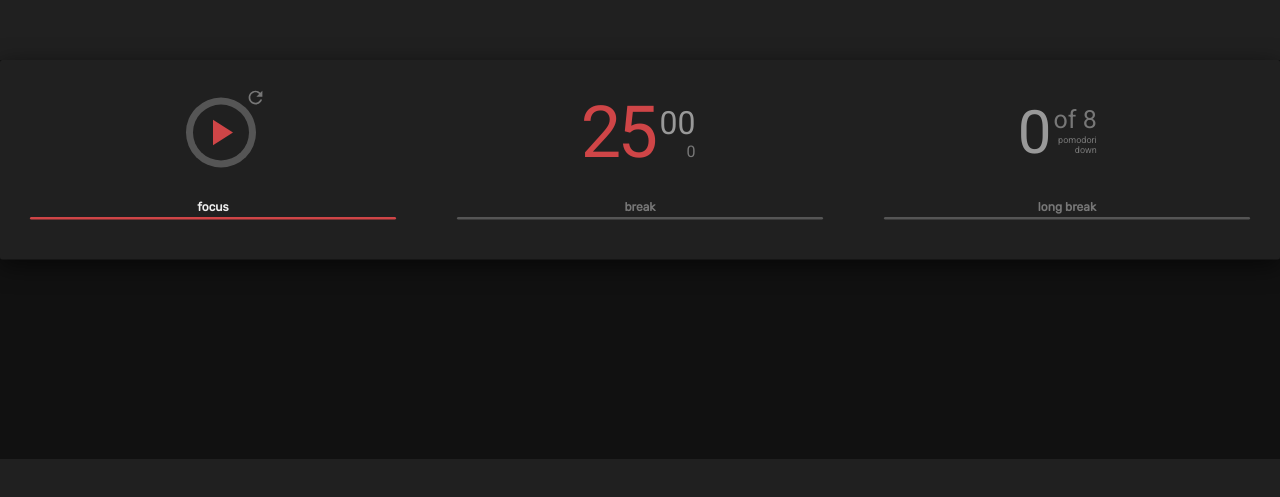
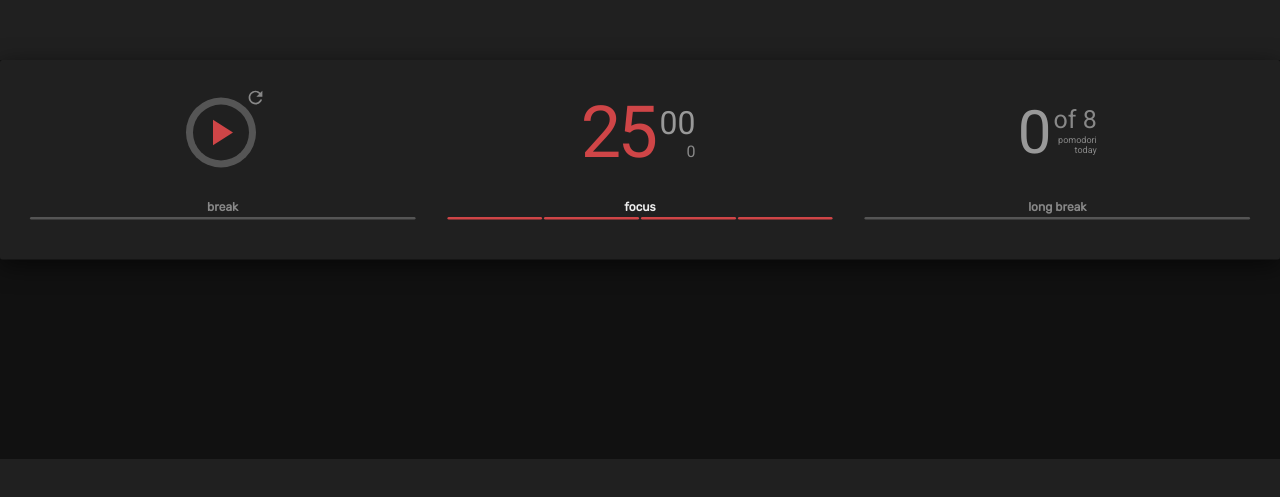
Before and after one commit to arielbk/pomodoro-desktop, a React (Vite) app: page / in a window 1280 px wide. Shown: the part 141-638 px from the top of the page. Built offline with nearby package versions, Linux system fonts and the light colour scheme; no server answers.

Commit message:
feat: display focus timers in current set

```diff
--- a/src/Pomodoro/Counters.tsx
+++ b/src/Pomodoro/Counters.tsx
@@ -13,7 +13,7 @@ export default function Counters() {
             <Goal>of {context.state.goal}</Goal>
             <Text>
               pomodori
-              <br /> down
+              <br /> today
             </Text>
           </Group>
         </span>
--- a/src/Pomodoro/Titles.tsx
+++ b/src/Pomodoro/Titles.tsx
@@ -1,37 +1,62 @@
-import React, { Fragment } from 'react';
+import React, { Fragment, useContext } from 'react';
 import styled from 'styled-components';
 import TimersContext, { TimerName } from './TimersContext';
+
+const FocusTitleContainer = styled.div`
+  width: 100%;
+  display: flex;
+  flex-direction: row;
+  gap: 4px;
+`;
+
+const FocusUnderline = () => {
+  const { state } = useContext(TimersContext);
+
+  return (
+    <FocusTitleContainer>
+      {Array.from({ length: state.pomodoroSet }).map((_, i) => (
+        <Underline
+          timer={state.activeTimer.name === 'focus' ? 'focus' : 'default'}
+          active={i + 1 > state.pomodoros % state.pomodoroSet}
+        />
+      ))}
+    </FocusTitleContainer>
+  );
+};
 
 const Titles = () => (
   <TimersContext.Consumer>
     {(context) => (
-      <Fragment>
-        <Container>
-          <Title active={context.state.activeTimer.name === 'focus'}>
-            focus
-          </Title>
+      <Container>
+        <section>
           <Title active={context.state.activeTimer.name === 'break'}>
             Break
           </Title>
-          <Title active={context.state.activeTimer.name === 'longBreak'}>
-            Long Break
-          </Title>
-        </Container>
-        <Container>
-          <Underline
-            timer="focus"
-            active={context.state.activeTimer.name === 'focus'}
-          />
           <Underline
             timer="break"
             active={context.state.activeTimer.name === 'break'}
           />
+        </section>
+        <section>
+          <Title active={context.state.activeTimer.name === 'focus'}>
+            focus
+          </Title>
+          <FocusUnderline />
+          {/* <Underline
+            timer="focus"
+            active={context.state.activeTimer.name === 'focus'}
+          /> */}
+        </section>
+        <section>
+          <Title active={context.state.activeTimer.name === 'longBreak'}>
+            Long Break
+          </Title>
           <Underline
             timer="longBreak"
             active={context.state.activeTimer.name === 'longBreak'}
           />
-        </Container>
-      </Fragment>
+        </section>
+      </Container>
     )}
   </TimersContext.Consumer>
 );
@@ -41,7 +66,16 @@ export default Titles;
 const Container = styled.div`
   display: flex;
   justify-content: space-between;
-  align-items: flex-start;
+  align-items: center;
+  gap: 4rem;
+
+  section {
+    flex: 1;
+    display: flex;
+    flex-direction: column;
+    justify-content: center;
+    align-items: center;
+  }
 `;
 
 const Title = styled.div<{ active: boolean }>`
@@ -50,7 +84,6 @@ const Title = styled.div<{ active: boolean }>`
   font-size: 1.5rem;
   font-weight: 700;
   display: inline-block;
-  width: 30%;
   height: 45px;
   text-align: center;
   padding: 0.4em;
@@ -58,11 +91,15 @@ const Title = styled.div<{ active: boolean }>`
   color: var(${(props) => (props.active ? '--light' : '--med')}grey);
 `;
 
-const Underline = styled.div<{ active: boolean; timer: TimerName }>`
-  width: 30%;
+const Underline = styled.div<{ active: boolean; timer: TimerName | 'default' }>`
+  width: 100%;
   height: 5px;
   border-radius: 5px;
   background: var(--${(props) =>
-    props.active ? `light-${props.timer});` : 'faintgrey);'}
+    props.active
+      ? props.timer !== 'default'
+        ? `light-${props.timer});`
+        : 'medgrey);'
+      : 'faintgrey);'}
 
 `;
--- a/src/Pomodoro/global.css
+++ b/src/Pomodoro/global.css
@@ -1,7 +1,7 @@
 :root {
   --lightgrey: #eee;
   --faintgrey: #555;
-  --medgrey: #777;
+  --medgrey: #888;
   --darkgrey: #202020;
 
   --light-focus: #cf4547;
```
